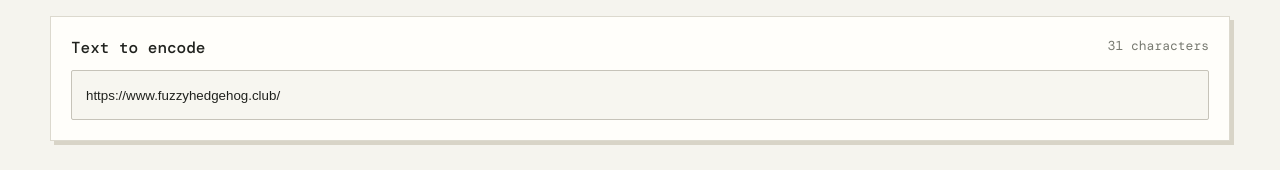
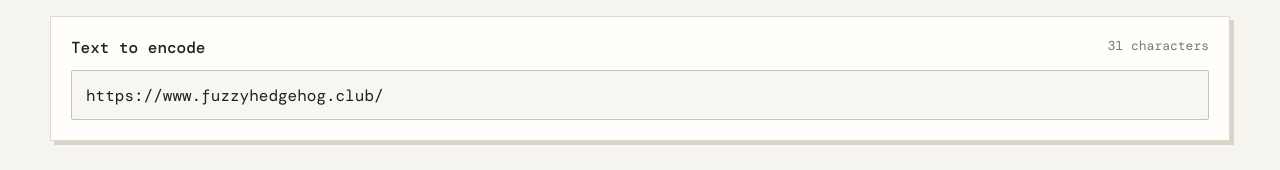
Before and after one commit to nrrb/cute-qr-code, a Vue app: page / in a window 1280 px wide. Shown: the part 156-326 px from the top of the page. Built offline with nearby package versions, Linux system fonts and the light colour scheme.

Commit message:
style: inherit mono font in text input

```diff
--- a/src/style.css
+++ b/src/style.css
@@ -3,7 +3,7 @@
 :root { font-family: 'DM Mono', monospace; color: #20221e; background: #f5f4ee; font-synthesis: none; }
 * { box-sizing: border-box; }
 body { margin: 0; min-width: 320px; }
-button, textarea { font: inherit; }
+button, input, textarea { font: inherit; }
 button, a { cursor: pointer; }
 .app-shell { width: min(1180px, calc(100% - 40px)); margin: 0 auto; padding: 72px 0 96px; }
 header { margin-bottom: 42px; }
```
